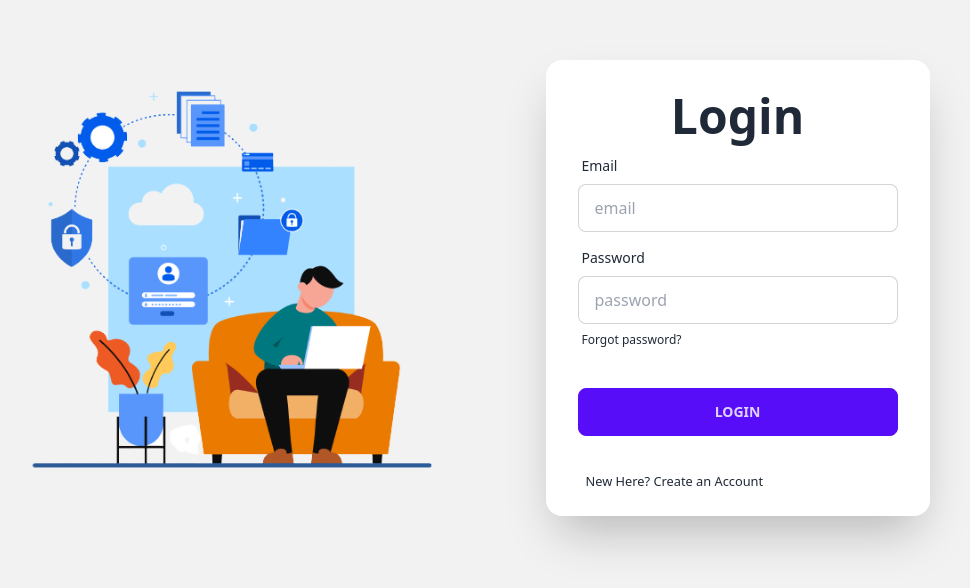
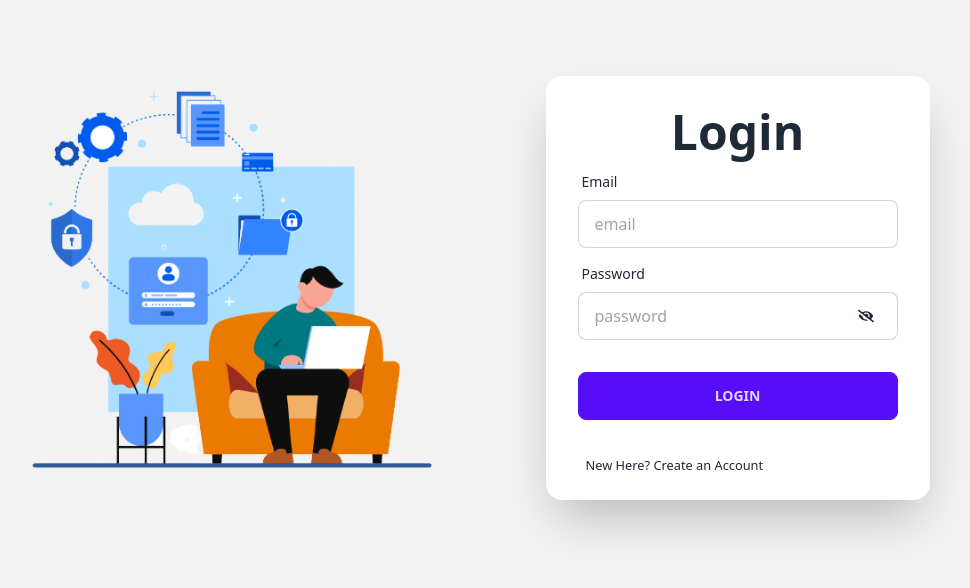
Before and after one commit to Foysalhossain/musicy-client, a React (Vite) app: page /login in a window 1280 px wide. Shown: the part 112-700 px from the top of the page, without its empty margins (173-1143 px from the left). Built offline with nearby package versions, Linux system fonts and the light colour scheme; no server answers.

Commit message:
password show hide icon added

```diff
--- a/package.json
+++ b/package.json
@@ -17,6 +17,7 @@
     "react-dom": "^18.2.0",
     "react-helmet-async": "^1.3.0",
     "react-hook-form": "^7.44.3",
+    "react-icons": "^4.9.0",
     "react-responsive-carousel": "^3.2.23",
     "react-router-dom": "^6.12.0",
     "sort-by": "^1.2.0"
--- a/src/pages/Login/Login.jsx
+++ b/src/pages/Login/Login.jsx
@@ -1,10 +1,23 @@
-import { useContext } from 'react';
+import { useContext, useState } from 'react';
 import logImg from '../../../src/assets/login/1.png'
 import { AuthContext } from '../../providers/AuthProvider';
 import { Link } from 'react-router-dom';
+import { FaEye, FaEyeSlash } from 'react-icons/fa';
 
 const Login = () => {
-    const { signIn } = useContext(AuthContext)
+    const { signIn } = useContext(AuthContext);
+    const [passwordType, setPasswordType] = useState("password");
+    const [passwordInput, setPasswordInput] = useState("");
+    const handlePasswordChange = (evnt) => {
+        setPasswordInput(evnt.target.value);
+    }
+    const togglePassword = () => {
+        if (passwordType === "password") {
+            setPasswordType("text")
+            return;
+        }
+        setPasswordType("password")
+    }
 
     const handleLogin = event => {
         event.preventDefault();
@@ -38,10 +51,11 @@ const Login = () => {
                             <label className="label">
                                 <span className="label-text">Password</span>
                             </label>
-                            <input type="password" name="password" placeholder="password" className="input input-bordered" />
-                            <label className="label">
-                                <a href="#" className="label-text-alt link link-hover">Forgot password?</a>
-                            </label>
+                            <input type={passwordType} name="password" placeholder="password" className="input input-bordered"
+                            />
+                            <span onClick={togglePassword} className='absolute top-[14.5rem] right-[3.5rem] z-auto cursor-pointer'>
+                                {passwordType === "password" ? <FaEyeSlash></FaEyeSlash> : <FaEye></FaEye>}
+                            </span>
                         </div>
                         <div className="form-control mt-6">
                             <input className="btn btn-primary" type="submit" value="Login" />
```
Also changed, not shown: 1 other file (tests, documents, lock files or other folders).
